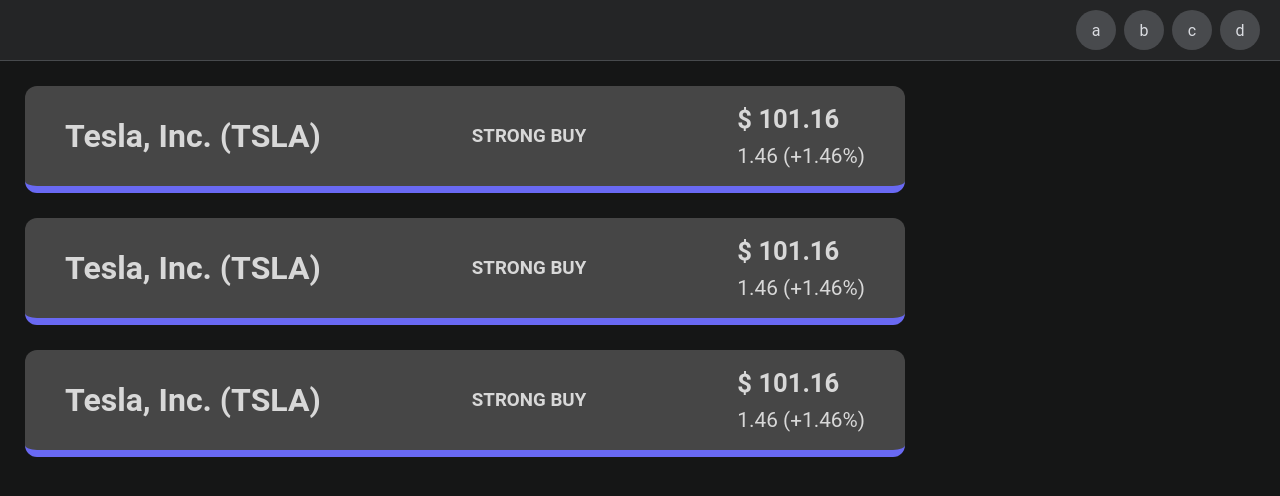
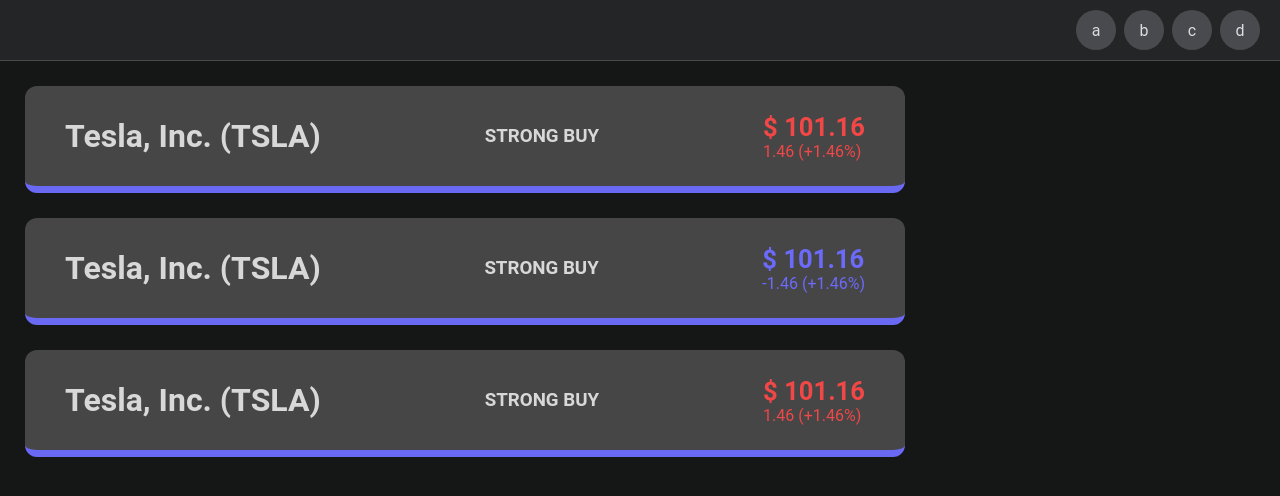
Before and after one commit to skwon2345/stock_web, a React (Create React App) app in the folder frontend/: page / in a window 1280 px wide. Shown: the top 496 px of the page. Built offline with nearby package versions, Linux system fonts and the light colour scheme.

Commit message:
fe:watchlist:txt color depending on price changing

```diff
--- a/frontend/src/components/WatchList/index.js
+++ b/frontend/src/components/WatchList/index.js
@@ -14,7 +14,7 @@
         {
             symbol: "Tesla, Inc. (TSLA)",
             lastPrice: 101.16,
-            change: +1.46,
+            change: -1.46,
             percentageChange: "+1.46%",
             // graph: "",
             signal: "STRONG BUY"
@@ -29,6 +29,7 @@
         },
     ]);
 
+
     return (
         <div className='watchlist'>
             <ul>
@@ -37,7 +38,7 @@
                         <li>
                             <StockCard
                                 stockCard={stockCard}
-                                key={index}
+                                id={index}
                             />
                         </li>
                     )
@@ -57,7 +58,7 @@
             <div className='signal'>
                 <h3>{stockCard.signal}</h3>
             </div>
-            <div className='price'>
+            <div className={`${stockCard.change > 0? 'red' : 'blue' }`}>
                 <div className='lastPrice'> $ {stockCard.lastPrice}</div>
                 <div className='change'>{stockCard.change} ({stockCard.percentageChange})</div>
             </div>
--- a/frontend/src/components/WatchList/styles.css
+++ b/frontend/src/components/WatchList/styles.css
@@ -31,6 +31,14 @@
   height: auto;
 }
 
+.red {
+  color: rgb(241, 71, 71);
+}
+
+.blue {
+  color: rgb(108, 106, 250);
+}
+
 .lastPrice {
   font-size: 1.6em;
   font-weight: 600;
@@ -39,5 +47,3 @@
 .price > .change {
   font-size: 1.3em;
 }
-
-/*  */
```
